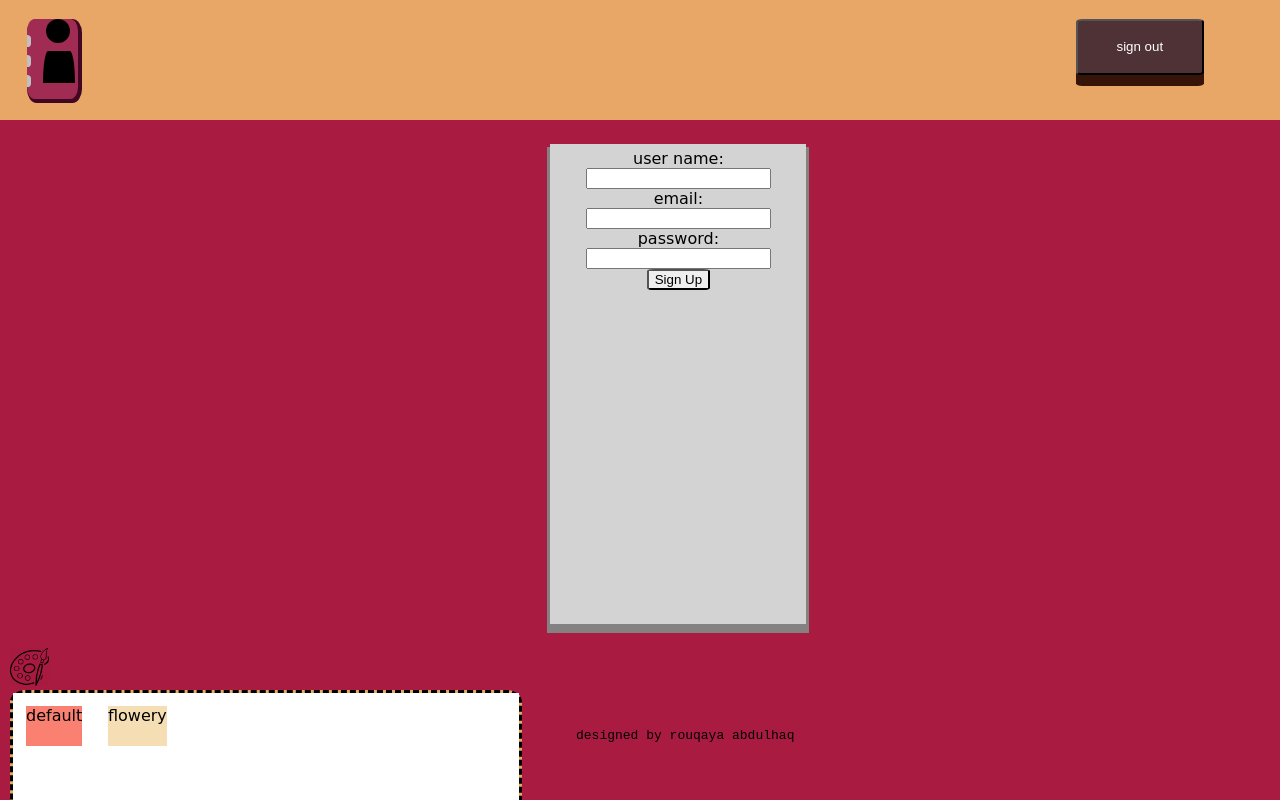
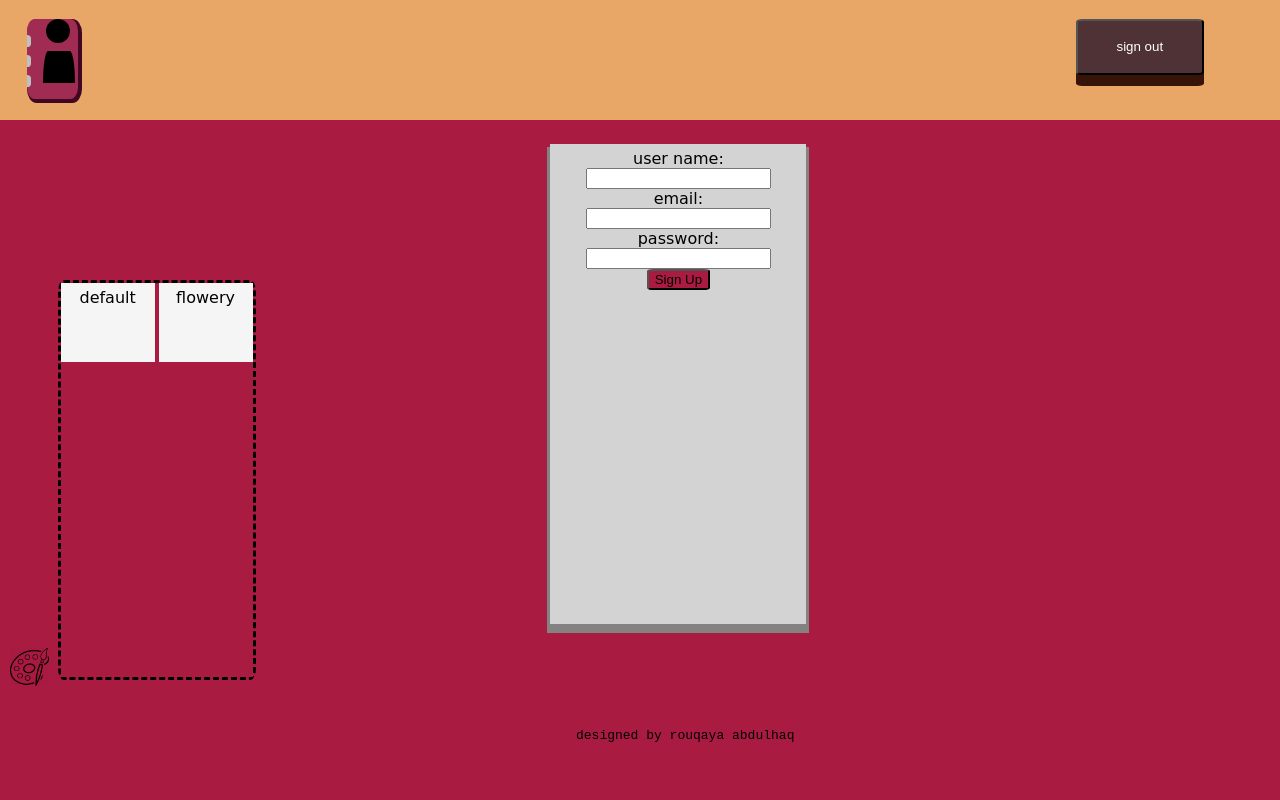
Before and after one commit to rouqaya-abdulhaq/contact-book-react, a React (Create React App) app: page /sign-up in a window 1280 px wide. Both pictures are taken after a click on the picture 29 px from the left and 667 px from the top of the page. Built offline with nearby package versions, Linux system fonts and the light colour scheme.

Commit message:
basic style for the palette.

```diff
--- a/src/App.css
+++ b/src/App.css
@@ -29,16 +29,17 @@ main{
 
 
 /*------------------------
+these should be extracted to a diffirent css file
   2- palette style classes
      1-default
      2-flowery
  -------------------------*/
 
 /*1-deafult*/
-.default {
+.default, .default .styleList  ,.default .submitButton{
    background: #AA1B41;
 }
-.default .header , .default .popUp{
+.default .header , .default .contactForm{
    background:  rgb(232, 167, 102);
 }
 .default .navButton{
@@ -64,10 +65,10 @@ main{
 
 /*------------------------------*/
 /*2-flowey*/
-.flowery , .flowery .submitButton{
+.flowery , .flowery .submitButton , .flowery .styleList{
    background: #FCDCD1;
 }
-.flowery .header , .flowery .popUp{
+.flowery .header , .flowery .contactForm{
    background: rgb(235, 202, 203);
 }
 .flowery .navButton{
--- a/src/components/palette/palette.css
+++ b/src/components/palette/palette.css
@@ -1,4 +1,4 @@
-.palette{
+.paletteIcon{
     grid-area: palette;
     margin-left: 2%;
 }
@@ -7,30 +7,28 @@ img{
     height: auto;
     cursor: pointer;
 }
-.style-palette{
-    background: white;
+.styleList{
     height: 100%;
+    width: 15vw;
+    display: grid;
+    grid-template-columns: 49% 49%;
+    grid-auto-rows: 20%;
+    grid-gap: 2%;
+    overflow-y: auto;
 }
 
 .block{
-    height : 10%;
-    width : auto;
-    background: wheat;
-    margin : 1vw;
+    background: whitesmoke;
     text-align: center;
-    display: inline-block;
+    padding-top: 5%;
+    overflow-wrap: break-word;
 }
 .block:hover{
     cursor: pointer;
 }
 
-/*---------------------
-  style palette blocks
-  ---------------------*/
-.default-block{
-    background: salmon;
+.palettePopUp{
+    position: fixed;
+    top: 35vh;
+    left : 4.5vw;
 }
-
-.red-block{
-    background : red;
-}
--- a/src/components/palette/palette.js
+++ b/src/components/palette/palette.js
@@ -30,14 +30,16 @@ class Palette extends React.Component {
          </div>);
 
         return(
-            <div className="palette">
+            <div className="paletteIcon">
                <img src={PaletteImage} alt="palette"
                onClick={this.displayStylePopUp}></img>
-               <PopUp display={this.state.stylePopUpDisplay}>
-                   <div className="style-palette">
-                        {styles}
-                   </div>
-               </PopUp>
+               <div className="palettePopUp">
+                    <PopUp display={this.state.stylePopUpDisplay}>
+                        <div className="styleList">
+                         {styles}
+                        </div>
+                    </PopUp>
+               </div>
             </div>
         );
     }
--- a/src/components/popUp/popUp.css
+++ b/src/components/popUp/popUp.css
@@ -1,5 +1,5 @@
 .popUp{
-    width: 40vw;
+    width: auto;
     height: 50vh;
     border:  black dashed;
     border-radius: 3%;
--- a/src/containers/contact-list/contactList.css
+++ b/src/containers/contact-list/contactList.css
@@ -39,8 +39,10 @@
 buttons to be pressed*/
 .contactForm{
     position: fixed;
+    width: 40vw;
     left : 33vw;
     top: 33vh;
+    border-radius: 3%;
 }
 
 /*1-1*/
```
